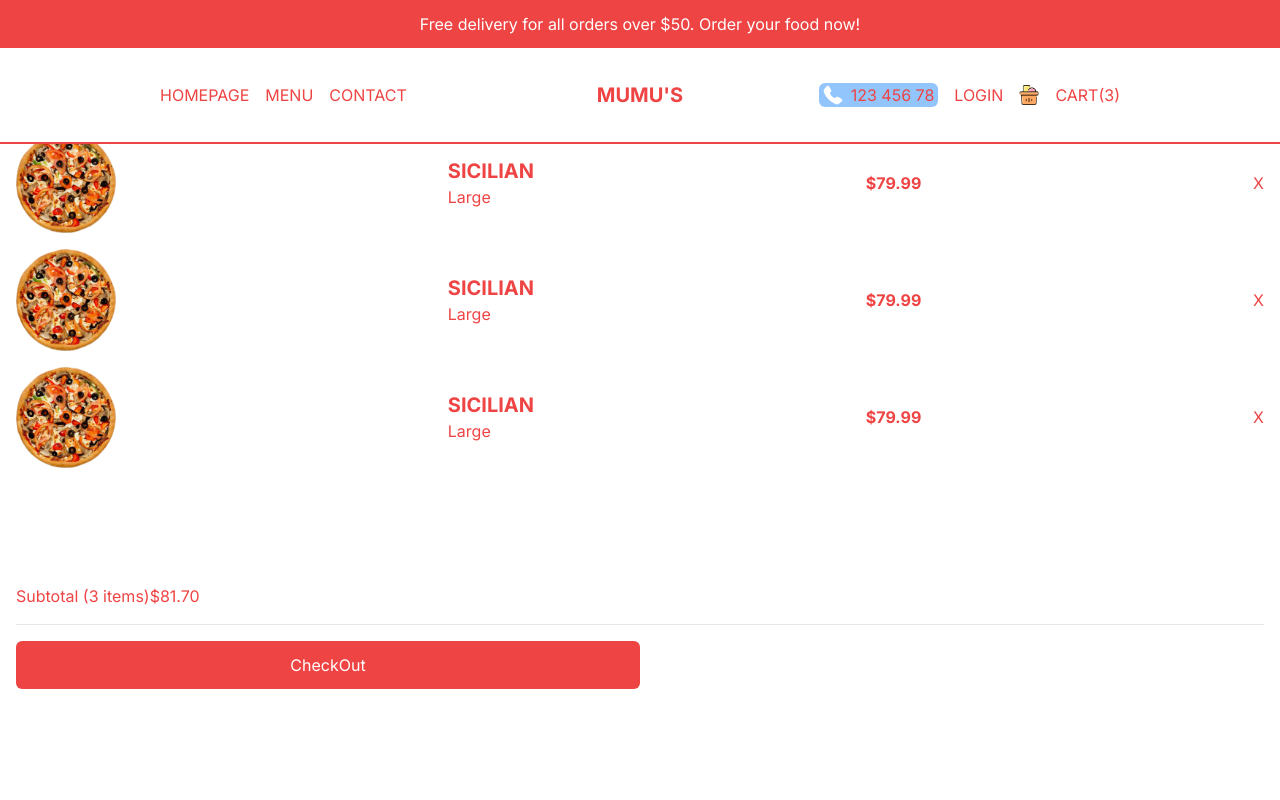
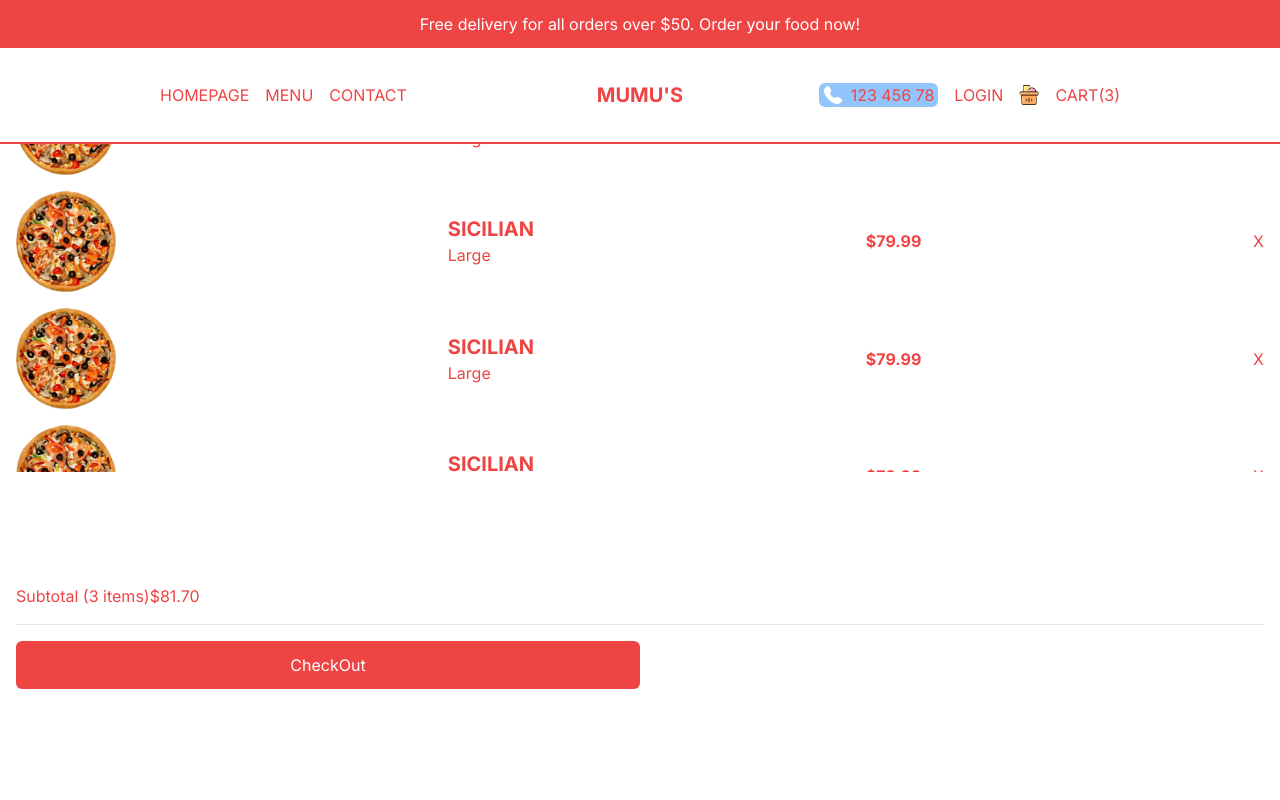
Before and after one commit to gerlinp/mumus2, a Next.js app: page /cart in a window 1280 px wide. Shown: the top 800 px of the page. Built offline with nearby package versions, Linux system fonts and the light colour scheme.

Commit message:
Update page.tsx

```diff
--- a/src/app/cart/page.tsx
+++ b/src/app/cart/page.tsx
@@ -6,6 +6,16 @@ const CartPage = () => {
     <div className='h-[calc(100vh-6rem)] md:h-[calc(100vh-9rem)] flex flex-col text-red-500'>
       {/* Products Container */}
       <div className='h-1/2 p-4 flex flex-col justify-center overflow-scroll'>
+        {/* Single item */}
+        <div className='flex items-center justify-between mb-4'>
+          <Image src='/temporary/p1.png' alt='' width={100} height={100} />
+          <div className=''>
+            <h1 className='uppercase text-xl font-bold'>sicilian</h1>
+            <span>Large</span>
+          </div>
+          <h2 className='font-bold'>$79.99</h2>
+          <span className='cursor-pointer'>X</span>
+        </div>
         {/* Single item */}
         <div className='flex items-center justify-between mb-4'>
           <Image src='/temporary/p1.png' alt='' width={100} height={100} />
```
